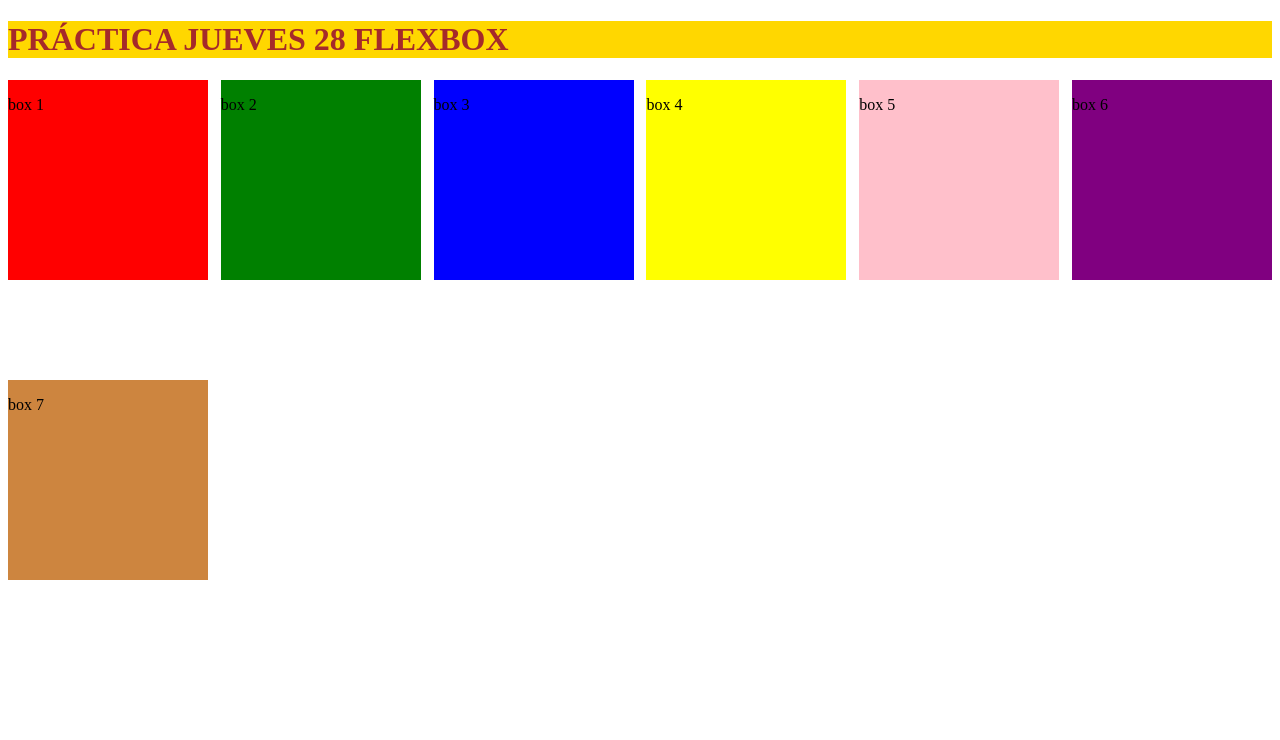
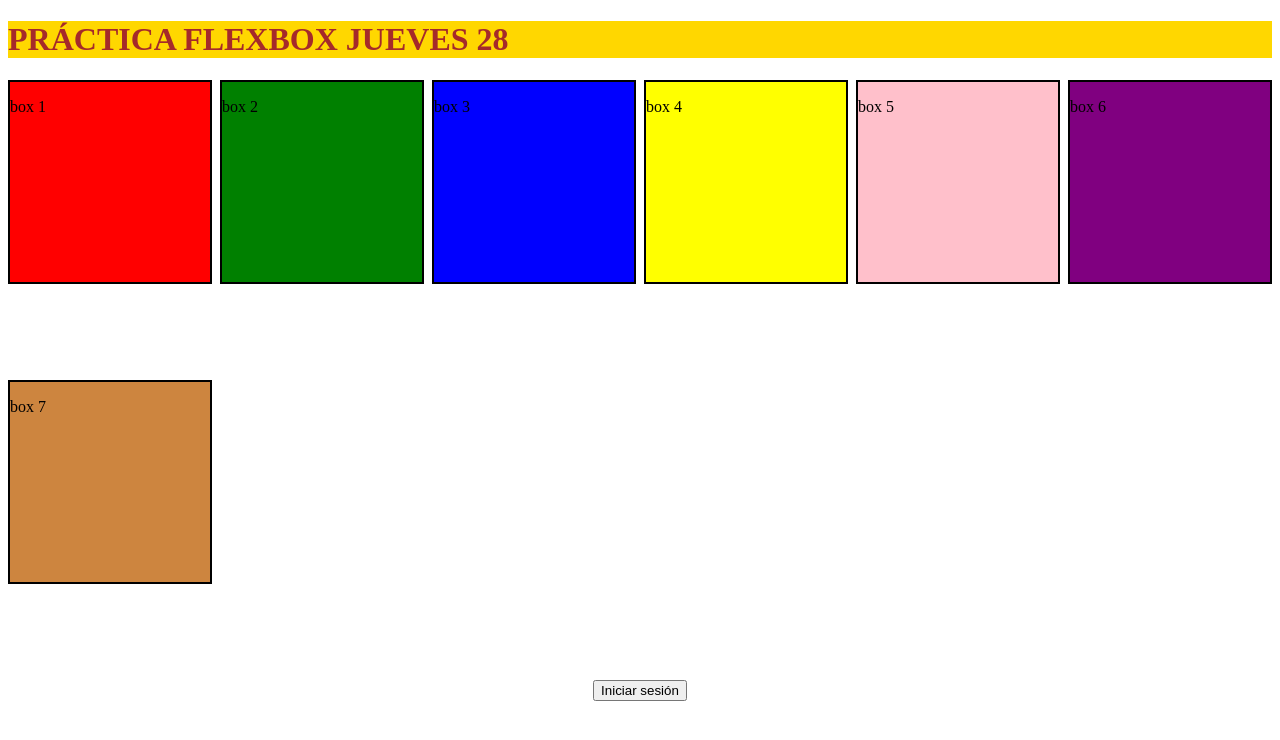
Before and after one commit to edddyresendizo/flexbox28nov, a plain HTML site: page flex.html in a window 1280 px wide. Drawn offline with Linux system fonts and the light colour scheme.

Commit message:
practica flexbox 28 nov

```diff
--- a/flex.css
+++ b/flex.css
@@ -6,36 +6,43 @@
     width: 200px;
     height: 200px;
     background: red;
+    border: 2px solid black;
 }
 .box-2 {
     width: 200px;
     height: 200px;
     background: green;
+    border: 2px solid black;
 }
 .box-3 {
     width: 200px;
     height: 200px;
     background: blue;
+    border: 2px solid black;
 }
 .box-4 {
     width: 200px;
     height: 200px;
     background: yellow;
+    border: 2px solid black;
 }
 .box-5 {
     width: 200px;
     height: 200px;
     background: pink;
+    border: 2px solid black;
 }
 .box-6 {
     width: 200px;
     height: 200px;
     background: purple;
+    border: 2px solid black;
 }
 .box-7 {
     width: 200px;
     height: 200px;
     background: peru;
+    border: 2px solid black;
 }
 
 .flex {
@@ -44,3 +51,7 @@
     flex-wrap: wrap;
     justify-content: space-between;
 }
+#botón {
+    display: flex;
+    justify-content: center;
+}
--- a/flex.html
+++ b/flex.html
@@ -7,7 +7,7 @@
     <link rel="stylesheet" href="flex.css">
 </head>
 <body>
-    <h1 class="title-1">PRÁCTICA JUEVES 28 FLEXBOX</h1>
+    <h1 class="title-1">PRÁCTICA FLEXBOX JUEVES 28</h1>
     <div class="flex">
         <div class="box-1">
             <p>box 1</p>
@@ -31,5 +31,8 @@
             <p>box 7</p>
         </div>
     </div>
+    <div id="botón">
+        <button type="submit">Iniciar sesión</button>
+    </div>
 </body>
 </html>
```
